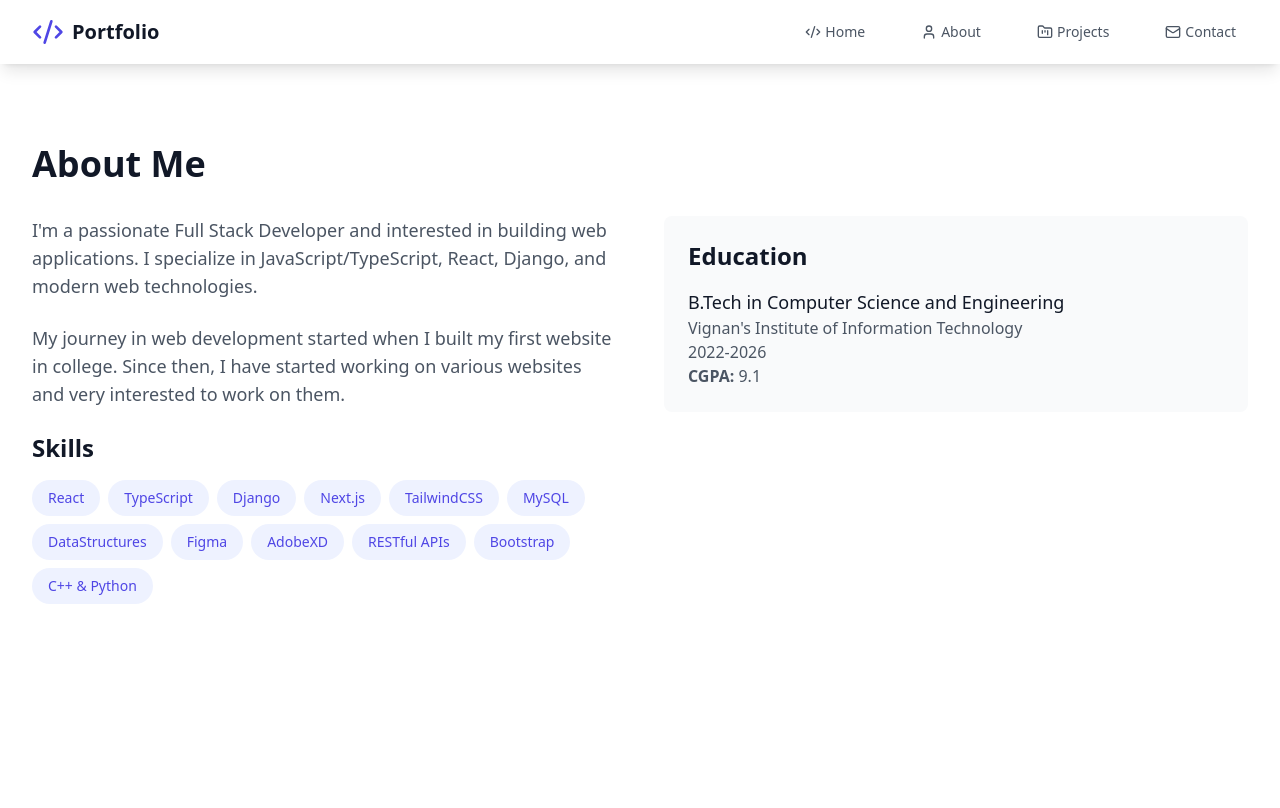
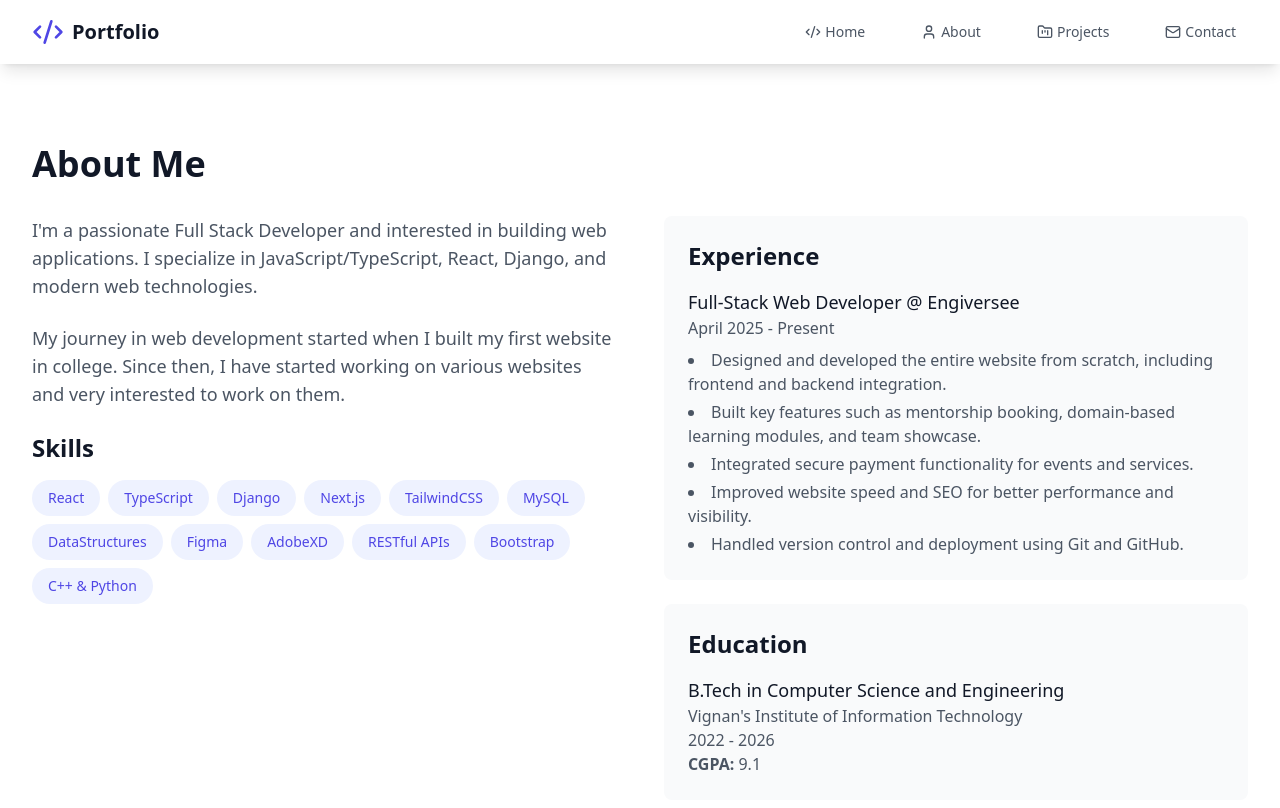
Before and after one commit to Saitejaswini-25/portfolio, a React (Vite) app: page /about in a window 1280 px wide. Shown: the top 808 px of the page. Built offline with nearby package versions, Linux system fonts and the light colour scheme.

Commit message:
Update About.tsx

```diff
--- a/src/pages/About.tsx
+++ b/src/pages/About.tsx
@@ -16,7 +16,10 @@ export default function About() {
             <div className="space-y-4">
               <h3 className="text-2xl font-semibold text-gray-900">Skills</h3>
               <div className="flex flex-wrap gap-2">
-                {['React', 'TypeScript', 'Django', 'Next.js', 'TailwindCSS', 'MySQL','DataStructures','Figma','AdobeXD','RESTful APIs','Bootstrap','C++ & Python'].map((skill) => (
+                {[
+                  'React', 'TypeScript', 'Django', 'Next.js', 'TailwindCSS', 'MySQL',
+                  'DataStructures', 'Figma', 'AdobeXD', 'RESTful APIs', 'Bootstrap', 'C++ & Python'
+                ].map((skill) => (
                   <span
                     key={skill}
                     className="px-4 py-2 bg-indigo-50 text-indigo-600 rounded-full text-sm font-medium"
@@ -27,26 +30,29 @@ export default function About() {
               </div>
             </div>
           </div>
-        <div className="space-y-6">
-           {/*  <div className="bg-gray-50 p-6 rounded-lg">
+
+          <div className="space-y-6">
+            <div className="bg-gray-50 p-6 rounded-lg">
               <h3 className="text-2xl font-semibold text-gray-900 mb-4">Experience</h3>
-              <div className="space-y-4">
-                <div>
-                  <h4 className="text-lg font-medium text-gray-900">Senior Developer @ Tech Corp</h4>
-                  <p className="text-gray-600">2020 - Present</p>
-                </div>
-                <div>
-                  <h4 className="text-lg font-medium text-gray-900">Full Stack Developer @ Startup Inc</h4>
-                  <p className="text-gray-600">2018 - 2020</p>
-                </div>
+              <div>
+                <h4 className="text-lg font-medium text-gray-900">Full-Stack Web Developer @ Engiversee</h4>
+                <p className="text-gray-600">April 2025 - Present</p>
+                <ul className="list-disc list-inside text-gray-600 mt-2 space-y-1">
+                  <li>Designed and developed the entire website from scratch, including frontend and backend integration.</li>
+                  <li>Built key features such as mentorship booking, domain-based learning modules, and team showcase.</li>
+                  <li>Integrated secure payment functionality for events and services.</li>
+                  <li>Improved website speed and SEO for better performance and visibility.</li>
+                  <li>Handled version control and deployment using Git and GitHub.</li>
+                </ul>
               </div>
-            </div>*/}
+            </div>
+
             <div className="bg-gray-50 p-6 rounded-lg">
               <h3 className="text-2xl font-semibold text-gray-900 mb-4">Education</h3>
               <div>
                 <h4 className="text-lg font-medium text-gray-900">B.Tech in Computer Science and Engineering</h4>
                 <p className="text-gray-600">Vignan's Institute of Information Technology</p>
-                <p className="text-gray-600">2022-2026</p>
+                <p className="text-gray-600">2022 - 2026</p>
                 <p className="text-gray-600"><b>CGPA:</b> 9.1</p>
               </div>
             </div>
```
